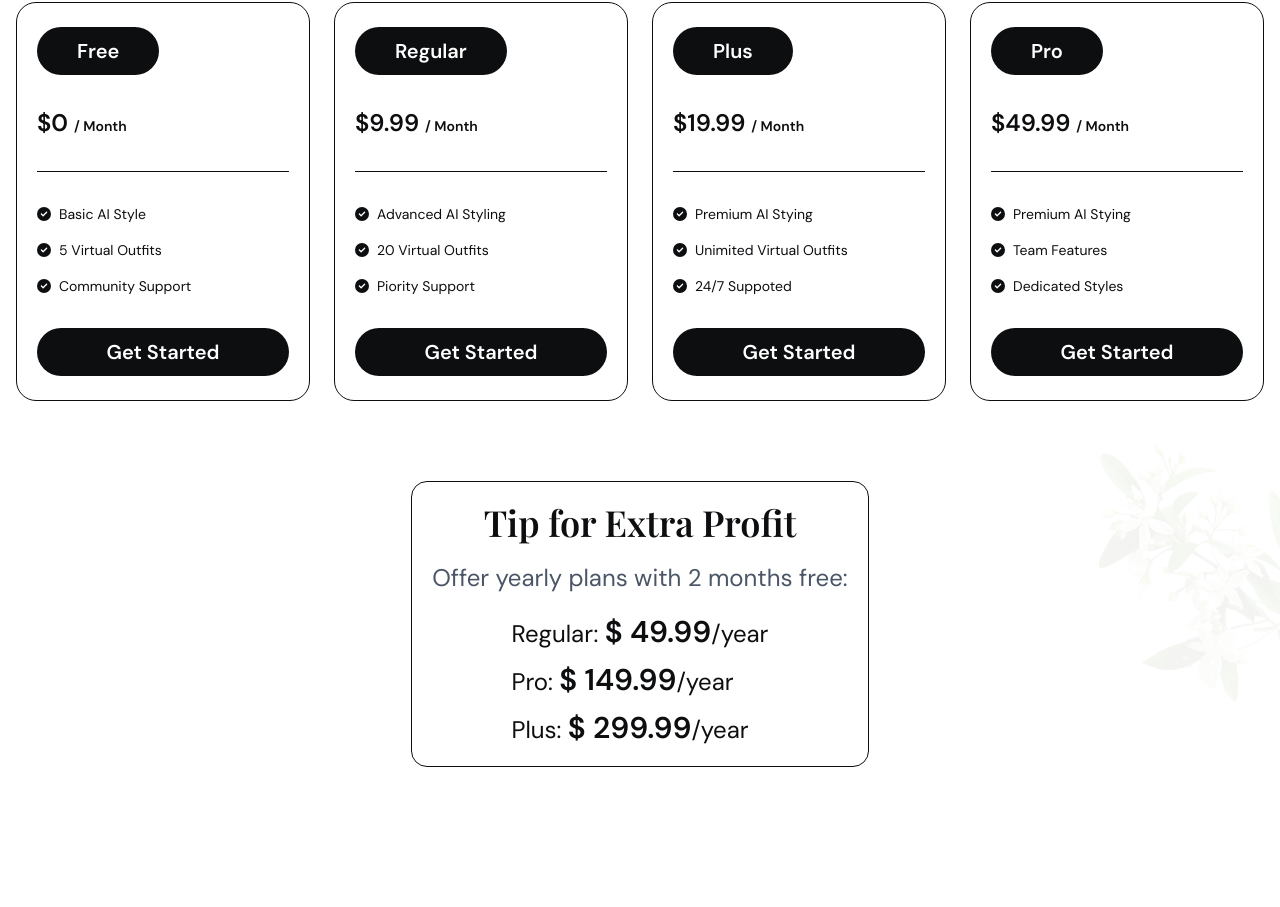
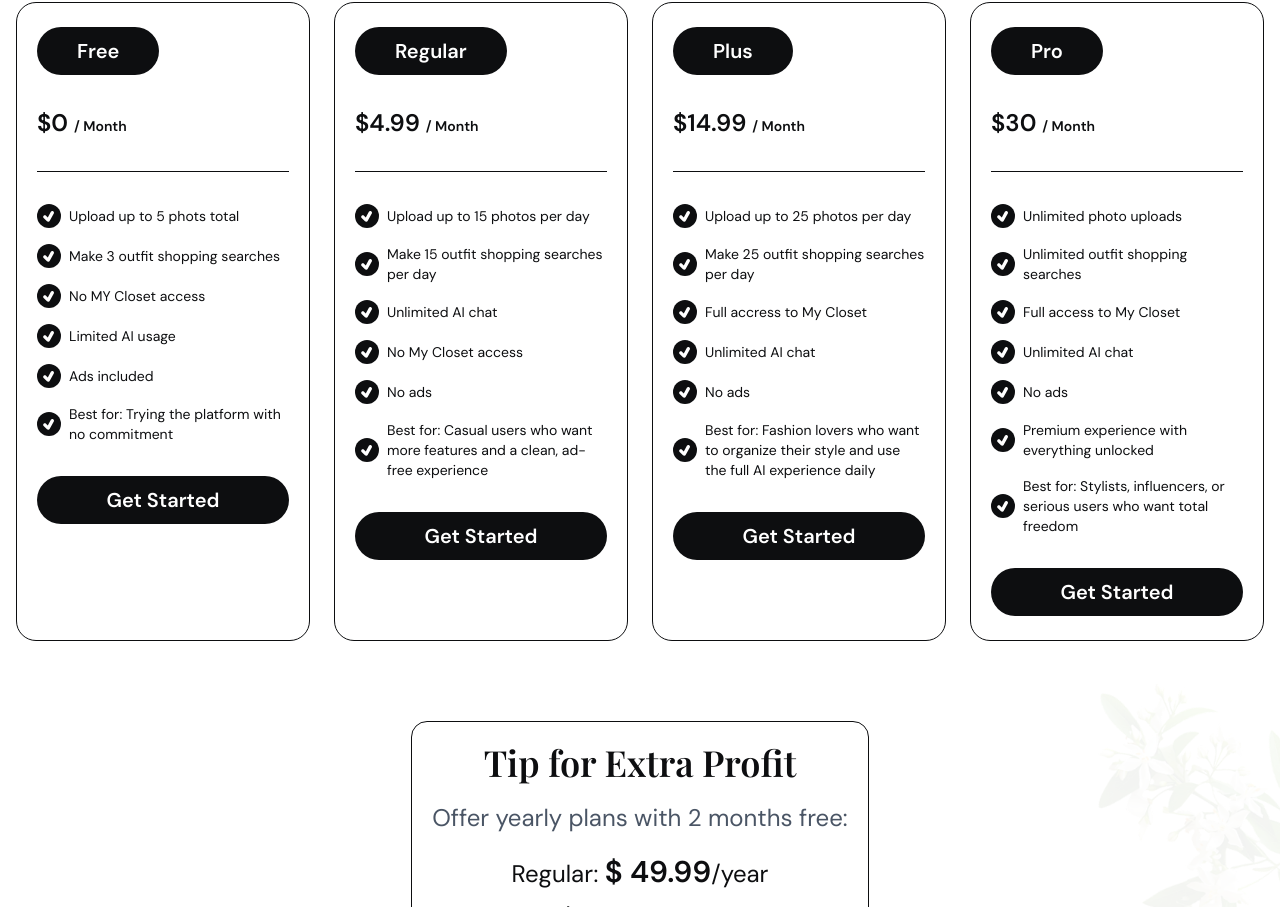
Before and after one commit to Webgenius0/chique, a Next.js app: page / in a window 1280 px wide. Shown: the part 2511-3418 px from the top of the page. Built offline with nearby package versions, Linux system fonts and the light colour scheme; a web font is replaced by a local one; what @ant-design/nextjs-registry would draw is missing.

Commit message:
responsive completed

```diff
--- a/components/home/Price.jsx
+++ b/components/home/Price.jsx
@@ -1,11 +1,11 @@
 "use client";
 import { FaStar } from "react-icons/fa";
-import { FaCircleCheck } from "react-icons/fa6";
 import CommonTitle from "../common/CommonTitle";
 import CommonBtn from "../common/CommonBtn";
 import { motion } from "framer-motion";
 import layer_image from "@/public/images/bannerImages/layer_image4.png";
 import Image from "next/image";
+import { TiTick } from "react-icons/ti";
 
 const flipVariants = {
   hidden: { rotateY: 180, opacity: 0 },
@@ -24,47 +24,59 @@ const Price = () => {
   const cardItems = [
     {
       id: 1,
-      icon: <FaCircleCheck />,
       buttonText: "Free",
       price: 0,
-      subtitle: ["Basic AI Style", "5 Virtual Outfits", "Community Support"],
+      subtitle: [
+        "Upload up to 5 phots total",
+        "Make 3 outfit shopping searches",
+        "No MY Closet access",
+        "Limited AI usage",
+        "Ads included",
+        "Best for: Trying the platform with no commitment",
+      ],
     },
     {
       id: 2,
-      icon: <FaCircleCheck />,
       buttonText: "Regular",
-      price: 9.99,
+      price: 4.99,
       subtitle: [
-        "Advanced AI Styling",
-        "20 Virtual Outfits",
-        "Piority Support",
+        "Upload up to 15 photos per day",
+        "Make 15 outfit shopping searches per day",
+        "Unlimited AI chat",
+        "No My Closet access",
+        "No ads",
+        "Best for: Casual users who want more features and a clean, ad-free experience",
       ],
     },
     {
       id: 3,
-      icon: <FaCircleCheck />,
       buttonText: "Plus",
-      price: 19.99,
+      price: 14.99,
       subtitle: [
-        "Premium AI Stying",
-        "Unimited Virtual Outfits",
-        "24/7 Suppoted",
+        "Upload up to 25 photos per day",
+        "Make 25 outfit shopping searches per day",
+        "Full accress to My Closet",
+        "Unlimited AI chat",
+        "No ads",
+        "Best for: Fashion lovers who want to organize their style and use the full AI experience daily",
       ],
     },
     {
       id: 4,
-      icon: <FaCircleCheck />,
       buttonText: "Pro",
-      price: 49.99,
-      subtitle: ["Premium AI Stying", "Team Features", "Dedicated Styles"],
+      price: 30,
+      subtitle: [
+        "Unlimited photo uploads",
+        "Unlimited outfit shopping searches",
+        "Full access to My Closet",
+        "Unlimited AI chat",
+        "No ads",
+        "Premium experience with everything unlocked",
+        "Best for: Stylists, influencers, or serious users who want total freedom",
+      ],
     },
   ];
 
-  const extraTips = [
-    { id: 1, Price: 49.99 },
-    { id: 2, Price: 149.99 },
-    { id: 3, Price: 299.99 },
-  ];
   return (
     <div id="subscriptions" className="w-full relative">
       <div className="container flex flex-col xs:gap-10 gap-5 xl:py-20">
@@ -126,7 +138,9 @@ const Price = () => {
               <ul className="space-y-4">
                 {item?.subtitle?.map((subtitle, index) => (
                   <li key={index} className=" flex gap-2 items-center text-sm">
-                    <FaCircleCheck />
+                    <div className="min-w-6 h-6 rounded-full bg-primary-dark p-0.5">
+                      <TiTick className="text-white text-xl" />
+                    </div>
                     <span className="text-sm font-primary">{subtitle}</span>
                   </li>
                 ))}
@@ -147,7 +161,10 @@ const Price = () => {
           </p>
           <div className="flex flex-col items-start gap-3 font-primary">
             <p className="sm:text-2xl text-xl">
-              Regular: <span className="sm:text-3xl xs:text-2xl text-xl font-semibold">$ 49.99</span>
+              Regular:{" "}
+              <span className="sm:text-3xl xs:text-2xl text-xl font-semibold">
+                $ 49.99
+              </span>
               /year
             </p>
             <p className="sm:text-2xl text-xl">
@@ -158,7 +175,10 @@ const Price = () => {
               /year
             </p>
             <p className="sm:text-2xl text-xl">
-              Plus: <span className="sm:text-3xl xs:text-2xl text-xl font-semibold">$ 299.99</span>
+              Plus:{" "}
+              <span className="sm:text-3xl xs:text-2xl text-xl font-semibold">
+                $ 299.99
+              </span>
               /year
             </p>
           </div>
```
